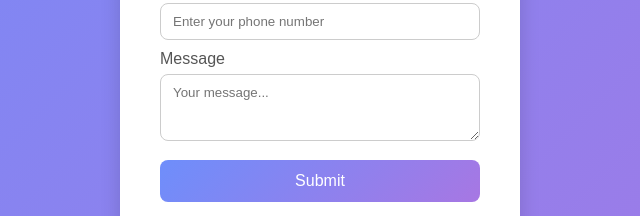
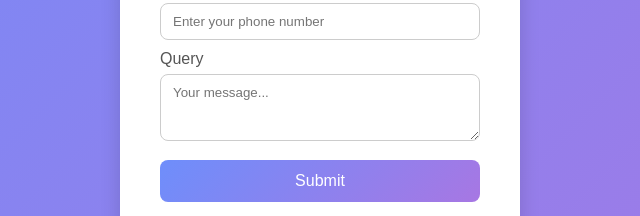
Before and after one commit to golamkibriyahawladar/hb_assignment, a plain HTML site: page index.html in a window 1280 px wide. Shown: the part 411-627 px from the top of the page, 320-960 px from the left. Drawn offline with Linux system fonts and the light colour scheme.

Commit message:
query fild added

```diff
--- a/index.html
+++ b/index.html
@@ -31,7 +31,7 @@
         }
 
         .herader_title {
-            color:   #a777e3
+            color: #a777e3
         }
 
         label {
@@ -120,7 +120,7 @@
             <label>phone number</label>
             <input type="number" name="number" required placeholder="Enter your phone number" />
 
-            <label>Message</label>
+            <label>Query</label>
             <textarea name="message" rows="3" required placeholder="Your message..."></textarea>
 
             <button type="submit">Submit</button>
```
